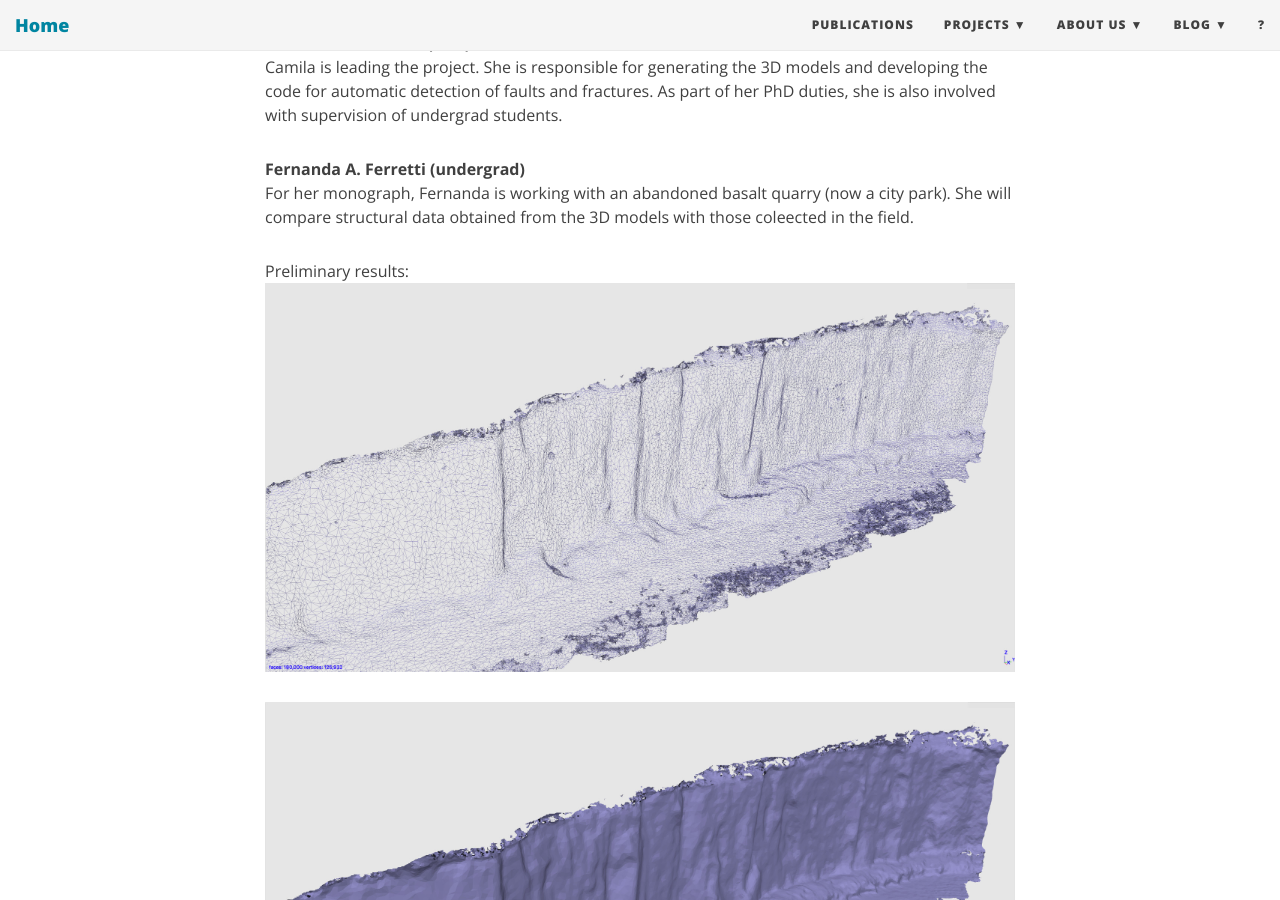
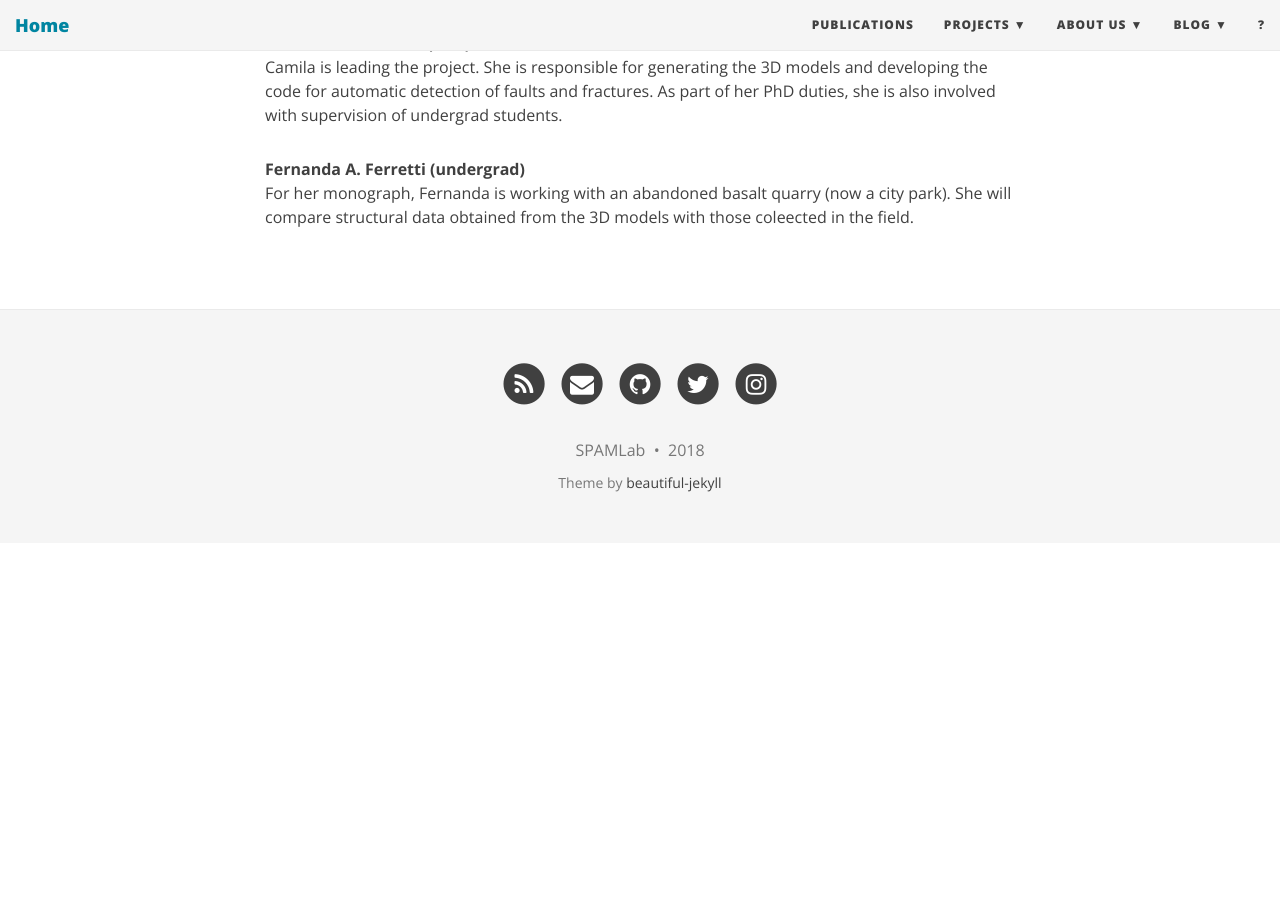
Before and after one commit to SPAMLab/SPAMLab.github.io, a Jekyll site: the page built from autofrac.md, in a window 1280 px wide and 900 px high, scrolled down 513 px. Built offline with Jekyll 4.4.1, drawn with Linux system fonts in a browser that asks for light colours; nearby versions of some CDN libraries; after the commit the page ends 1056 px from its top, so only the background shows below that.

Commit message:
Update autofrac.md

```diff
--- a/autofrac.md
+++ b/autofrac.md
@@ -13,11 +13,3 @@ Camila is leading the project. She is responsible for generating the 3D models a
 
 **Fernanda A. Ferretti (undergrad)**
 For her monograph, Fernanda is working with an abandoned basalt quarry (now a city park). She will compare structural data obtained from the 3D models with those coleected in the field.
-
-
-Preliminary results:
-![mesh]({{site.baseurl}}/img/mesh.jpg)
-
-![model]({{site.baseurl}}/img/model.jpg)
-
-![texture]({{site.baseurl}}/img/texture.jpg)
```
